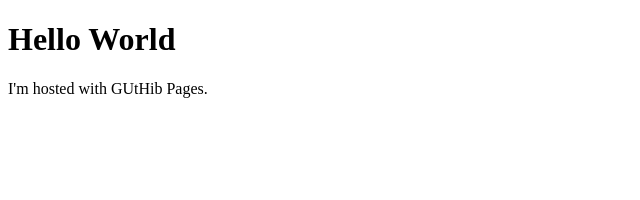
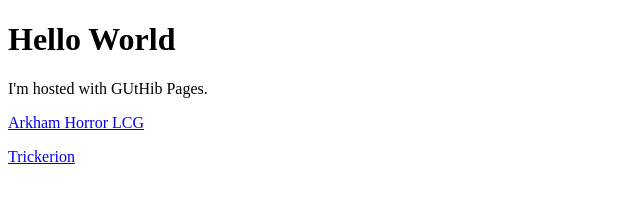
Before and after one commit to BiglandUK/BiglandUK.github.io, a plain HTML site: page index.html in a window 1280 px wide. Shown: the whole page, without its empty margins (0-640 px from the left). Drawn offline with Linux system fonts and the light colour scheme.

Commit message:
Update index.html

```diff
--- a/index.html
+++ b/index.html
@@ -3,8 +3,7 @@
 <body>
 <h1>Hello World</h1>
 <p>I'm hosted with GUtHib Pages.</p>
-  <!--<p><a href="Chaos_Bag/">Arkham Horror LCG</a></p>
+  <p><a href="Chaos_Bag/">Arkham Horror LCG</a></p>
   <p><a href="Trickerion_Trick_Selector/">Trickerion</a></p>
-  -->
 </body>
 </html>
```
